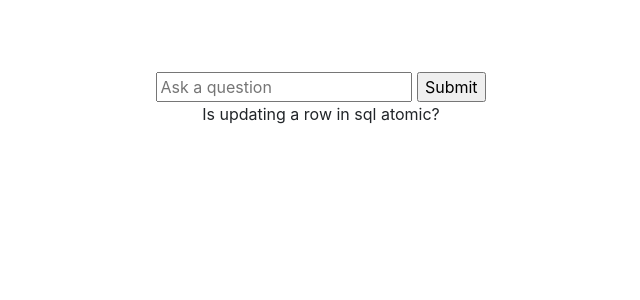
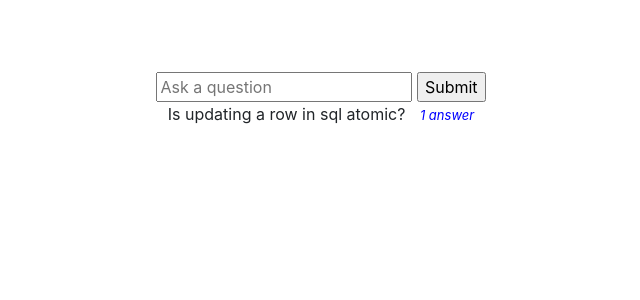
Before and after one commit to peterze123/academuic-app, a Flask app: page /forum/ in a window 1280 px wide. Shown: the part 72-372 px from the top of the page, without its empty margins (319-959 px from the left). Run offline with Flask 2, Linux system fonts and the light colour scheme; some libraries are stand-ins or nearby versions.

Commit message:
added more functionality into the forum page

```diff
--- a/templates/forum.html
+++ b/templates/forum.html
@@ -7,7 +7,17 @@
         <input type="submit" value='Submit'>
     </form>
     {% for question in questions %}
-        <div id="question_query" data-toggle="collapse" data-target="#answer_content-{{loop.index0}}">{{ question.query }}</div>
+        <div id="question_query" data-toggle="collapse" data-target="#answer_content-{{loop.index0}}">{{ question.query }}
+            {% if question.answers|length > 0 %}
+                <span style="font-size: small; color: blue; font-style: italic; margin-left: 10px;">
+                    {% if question.answers|length == 1 %}
+                    <span>1 answer</span>
+                    {% else %}
+                    <span>{{question.answers|length}} answers</span>
+                    {% endif %}
+                </span>
+            {% endif %}
+        </div>
         {% if question.answers|length < 1 %}
             <div>No answers yet. Be the first to post one!</div>
             <form action="/forum/{{loop.index0}}" method='POST'>
```
Also changed, not shown: data.db.
